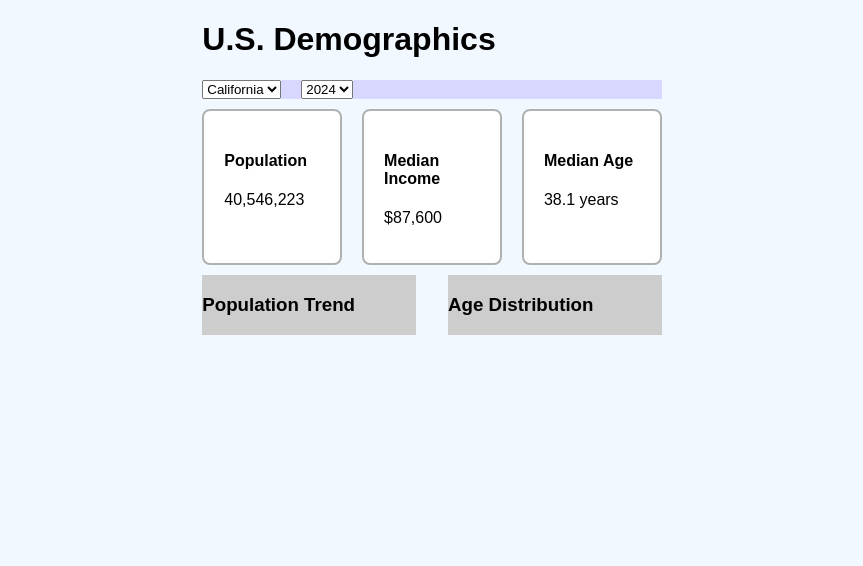
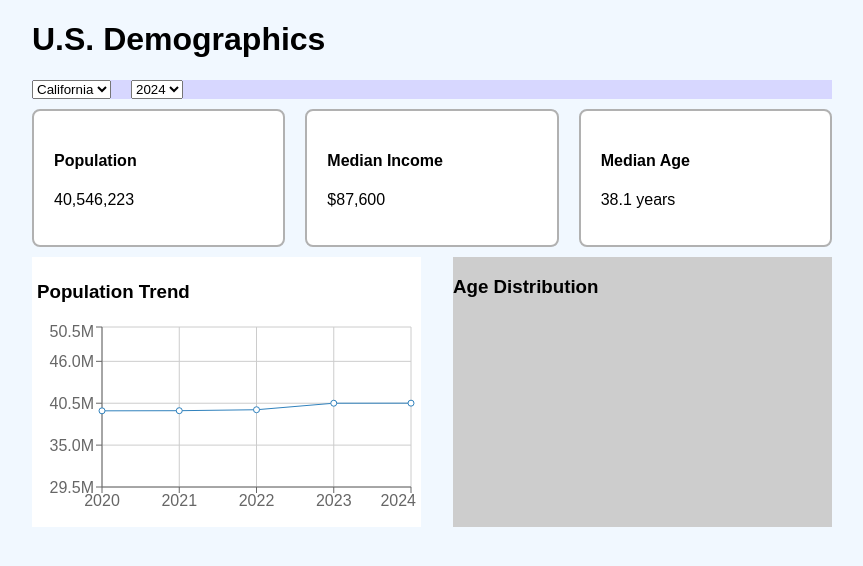
Before and after one commit to mluc404/dashboard-demo, a React (Vite) app: page / in a window 1280 px wide. Shown: the top 566 px of the page, without its empty margins (208-1071 px from the left). Built offline with nearby package versions, Linux system fonts and the light colour scheme.

Commit message:
feat: implement population trend chart for selected state
- Format Y-axis values in millions for readability
- Customize chart domain to show data trends clearly

```diff
--- a/src/App.jsx
+++ b/src/App.jsx
@@ -11,9 +11,19 @@ function App() {
   // Filter data based on selected state and year
   // useMemo to prevent re-filter if neither of state or year changes
   const filteredData = useMemo(()=>{
-    const output = demographicData.filter(item => item.state === selectedState && item.year === selectedYear);
     return demographicData.filter(item => item.state === selectedState && item.year === selectedYear);
       }, [selectedState, selectedYear])
+
+
+  // Get population over the year for selected State
+  // const statePopData = useMemo(() => {
+  //   return demographicData.filter(item => item.state === selectedState).map(item => item.population);
+  // }, [selectedState])
+
+  // Filter data based on State only, for charts
+  const stateData = useMemo(() =>{
+     return demographicData.filter(item =>item.state === selectedState)
+  }, [selectedState])
 
   return (
     <>
@@ -27,6 +37,7 @@ function App() {
         states={states}
         years={years}
         currentData={filteredData[0]}
+        stateData={stateData}
         />
       </div>
     </>
--- a/src/components/Dashboard.css
+++ b/src/components/Dashboard.css
@@ -1,6 +1,6 @@
 .dashboard-container {
     width: 100%;
-    /* min-width: 400px; */
+    min-width: 800px;
     display: flex;
     flex-direction: column;
     justify-content: center;
--- a/src/components/Dashboard.jsx
+++ b/src/components/Dashboard.jsx
@@ -4,8 +4,8 @@ import { PopulationChart } from "./PopulationChart";
 import { AgeChart } from "./AgeChart";
 import './Dashboard.css'
 
-const Dashboard = ({selectedState, selectedYear, onStateChange, onYearChange, states, years, currentData}) => {
-    console.log('current Data',currentData)
+const Dashboard = ({selectedState, selectedYear, onStateChange, onYearChange, states, years, currentData, stateData}) => {
+    // console.log('current Data',currentData)
 
     return (
         <div className="dashboard-container">
@@ -21,7 +21,7 @@ const Dashboard = ({selectedState, selectedYear, onStateChange, onYearChange, st
             <SummaryCards data={currentData} />
 
             <div className="chart-container">
-                <PopulationChart />
+                <PopulationChart stateData={stateData} years={years}/>
                 <AgeChart />
             </div>
 
--- a/src/components/PopulationChart.css
+++ b/src/components/PopulationChart.css
@@ -1,4 +1,5 @@
 .population-chart-container {
-    background-color: #cdcdcd;
+    background-color: #ffffff;
     flex: 1;
+    padding: 5px;
 }
--- a/src/components/PopulationChart.jsx
+++ b/src/components/PopulationChart.jsx
@@ -1,9 +1,27 @@
 import './PopulationChart.css'
-export const PopulationChart = () => {
+import { LineChart, Line, CartesianGrid, XAxis, YAxis, ResponsiveContainer } from 'recharts'
+
+
+export const PopulationChart = ({stateData}) => {
+    console.log(stateData)
 
     return (
         <div className="population-chart-container">
             <h3>Population Trend</h3>
+            <ResponsiveContainer width='100%' height={200}>
+            <LineChart data={stateData}>
+                <CartesianGrid />
+                <Line dataKey={'population'} />
+                <XAxis dataKey={'year'} />
+                <YAxis
+                tickFormatter={(value)=>`${(value/1000000).toFixed(1)}M`}
+                domain={['dataMin - 10000000', 'dataMax + 10000000']}
+                // domain={[20000000, 50000000]}
+                tickCount={5}
+                />
+            </LineChart>
+            </ResponsiveContainer>
+
         </div>
     )
 }
--- a/src/data/mockData.js
+++ b/src/data/mockData.js
@@ -7,7 +7,7 @@ export const demographicData = [
         state: 'California', year: 2021, population: 39556223, medianAge: 36.7, medianIncome: 81200, ageDistribution: { '0-17': 21.8, '18-34': 23.7, '35-54': 26.5, '55-74': 19.5, '75+': 8.5 }
     },
     {
-        state: 'California', year: 2022, population: 3968223, medianAge: 36.9, medianIncome: 84500, ageDistribution: { '0-17': 21.5, '18-34': 24.0, '35-54': 26.2, '55-74': 19.8, '75+': 8.5 }
+        state: 'California', year: 2022, population: 39682257, medianAge: 36.9, medianIncome: 84500, ageDistribution: { '0-17': 21.5, '18-34': 24.0, '35-54': 26.2, '55-74': 19.8, '75+': 8.5 }
     },
     {
         state: 'California', year: 2023, population: 40538223, medianAge: 37.1, medianIncome: 87200, ageDistribution: { '0-17': 21.2, '18-34': 24.3, '35-54': 25.9, '55-74': 20.1, '75+': 8.5 }
```
